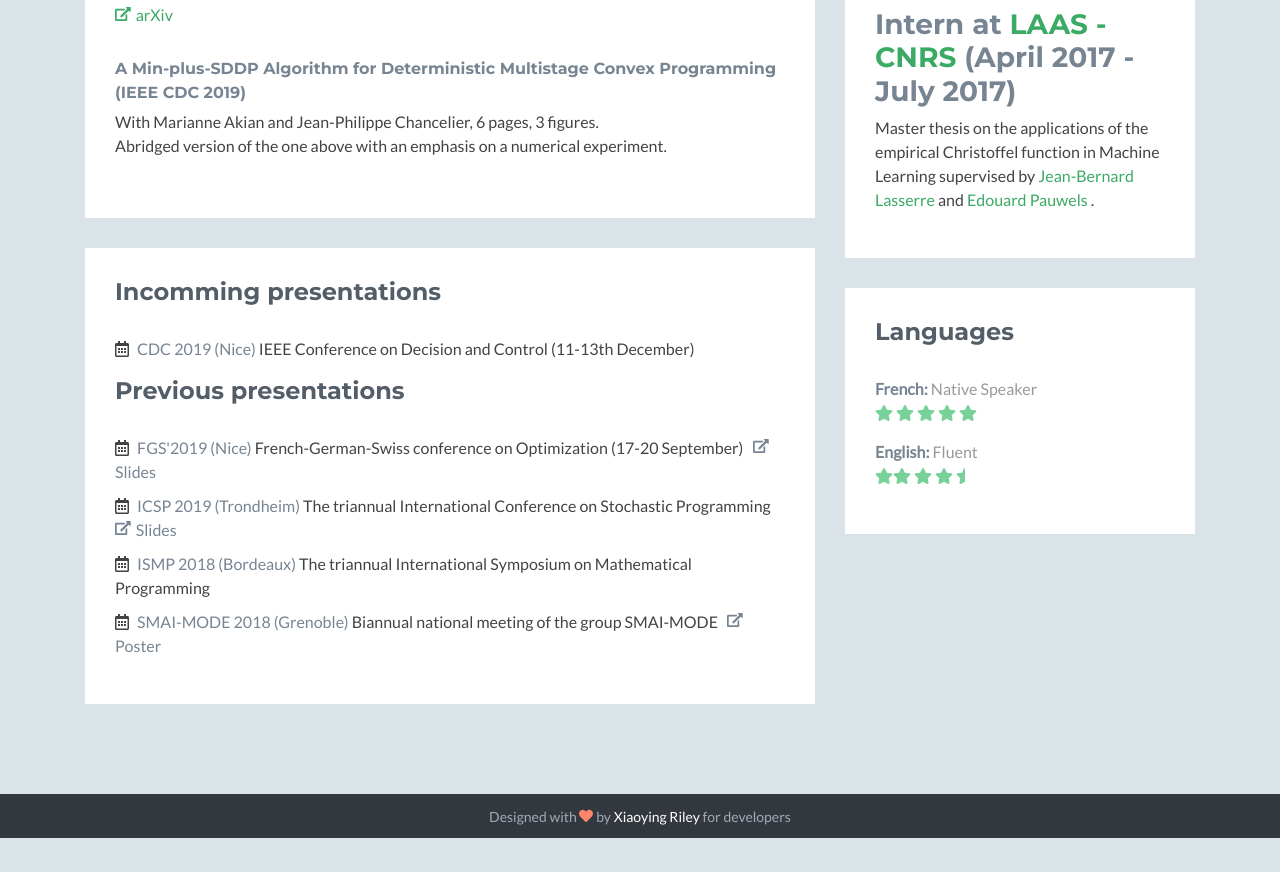
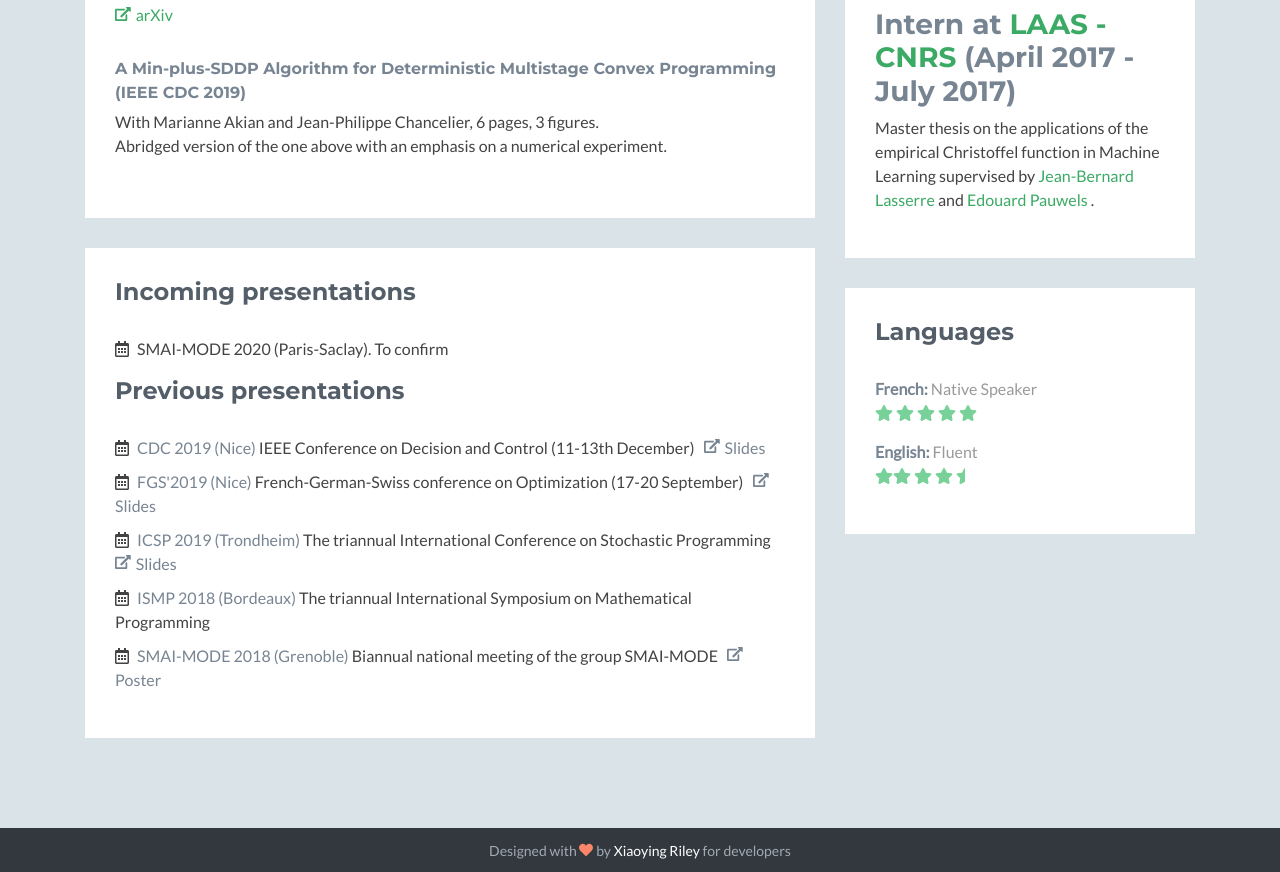
Before and after one commit to BenoitTran/BenoitTran.github.io, a plain HTML site: page index.html in a window 1280 px wide. Shown: the part 1516-2388 px from the top of the page. Before the commit the page ends 2354 px from the top, so only its background shows below. Drawn offline with nearby package versions, Linux system fonts and the light colour scheme; no server answers; a script that the page names is missing; some icons are missing.

Commit message:
website short update

```diff
--- a/index.html
+++ b/index.html
@@ -139,15 +139,16 @@ Programming (IEEE CDC 2019)</a></h3>
 
                 <section class="list conferences aside section">
                     <div class="section-inner">
-                      <h2 class="heading">Incomming presentations</h2>
+                      <h2 class="heading">Incoming presentations</h2>
                       <div class="content">
                           <ul class="list-unstyled">
-                              <li><i class="far fa-calendar-alt"></i> <a href="https://cdc2019.ieeecss.org/" target="_blank">CDC 2019 (Nice)</a> IEEE Conference on Decision and Control (11-13th December)</li>
+                            <li><i class="far fa-calendar-alt"></i> SMAI-MODE 2020 (Paris-Saclay). To confirm</li>
                           </ul>
                       </div><!--//content-->
                         <h2 class="heading">Previous presentations</h2>
                         <div class="content">
                             <ul class="list-unstyled">
+                              <li><i class="far fa-calendar-alt"></i> <a href="https://cdc2019.ieeecss.org/" target="_blank">CDC 2019 (Nice)</a> IEEE Conference on Decision and Control (11-13th December)  &nbsp; <a class="more-link" href="assets/documents/Tran_CDC2019.pdf" target="_blank"><i class="fas fa-external-link-alt"></i>Slides</a> </li>
                               <li><i class="far fa-calendar-alt"></i> <a href="https://fgs-2019.sciencesconf.org/" target="_blank">FGS'2019 (Nice)</a> French-German-Swiss conference on Optimization (17-20 September) &nbsp; <a class="more-link" href="assets/documents/Tran_FGS2019.pdf" target="_blank"><i class="fas fa-external-link-alt"></i>Slides</a></li>
                               <li><i class="far fa-calendar-alt"></i> <a href="https://www.ntnu.edu/icsp" target="_blank">ICSP 2019 (Trondheim)</a> The triannual International Conference on Stochastic Programming &nbsp; <a class="more-link" href="assets/documents/Tran_ICSP2019.pdf" target="_blank"><i class="fas fa-external-link-alt"></i>Slides</a></li>
                                 <li><i class="far fa-calendar-alt"></i> <a href="https://ismp2018.sciencesconf.org/" target="_blank"> ISMP 2018 (Bordeaux)</a> The triannual International Symposium on Mathematical Programming</li>
```
